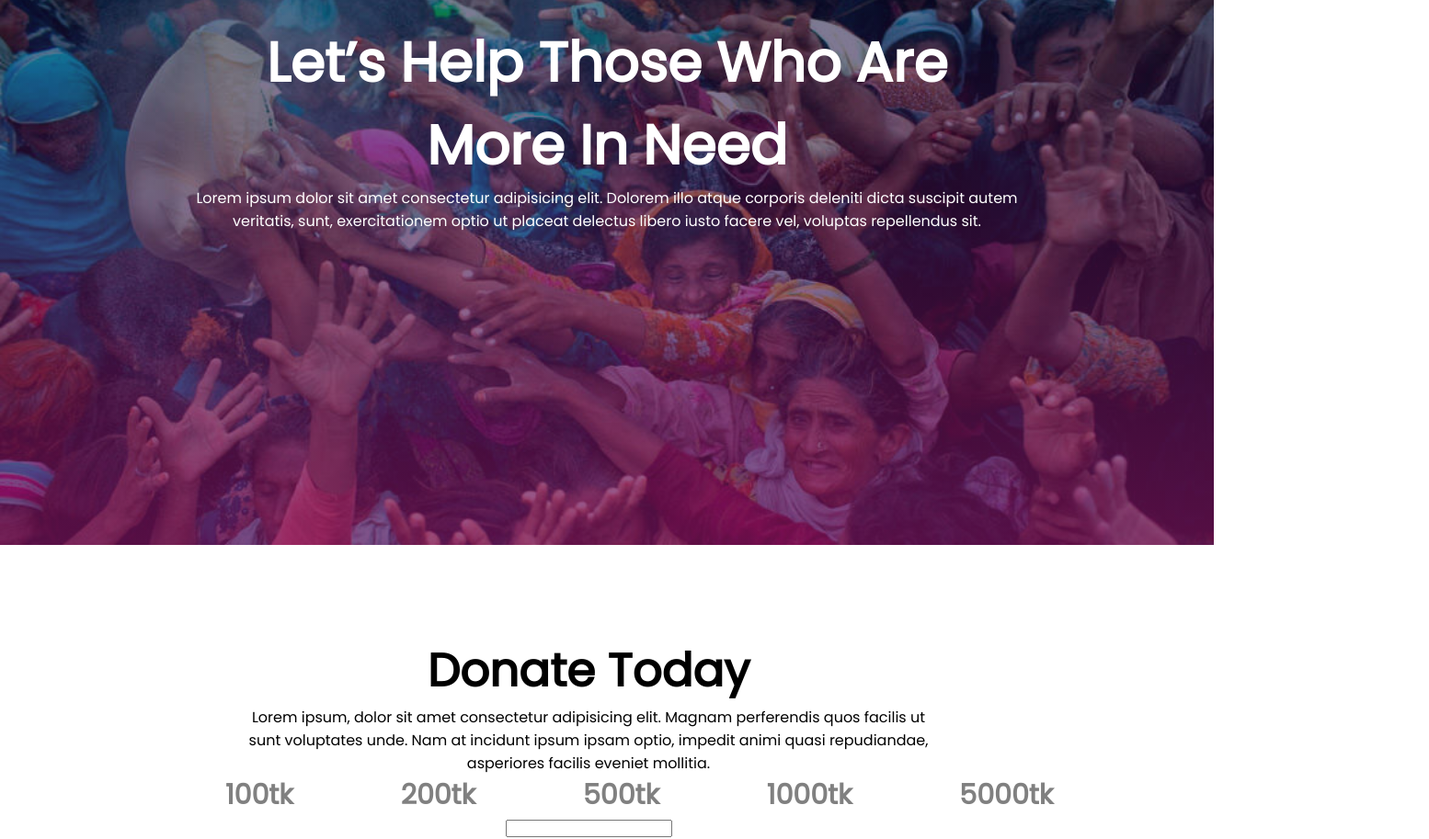
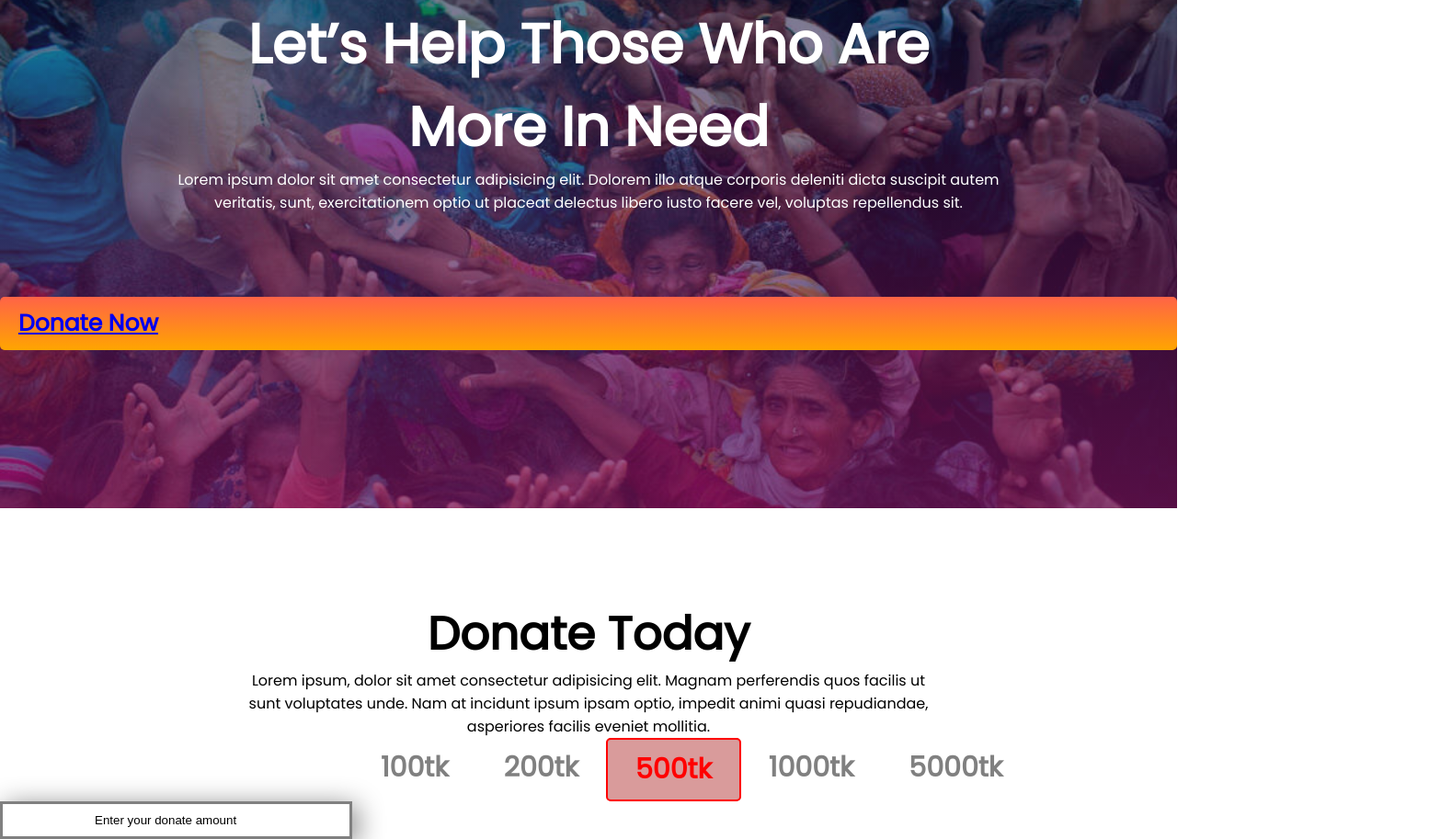
Before and after one commit to Mamun8854/donate-today, a plain HTML site: page index.html in a window 1280 px wide. Shown: the part 47-960 px from the top of the page at 92% size, 1554 px wide, since content can reach past the window. Drawn offline with Linux system fonts and the light colour scheme.

Commit message:
third commit

```diff
--- a/index.html
+++ b/index.html
@@ -16,6 +16,9 @@
             <h1>Let’s Help Those Who Are <br> More In Need</h1>
             <p>Lorem ipsum dolor sit amet consectetur adipisicing elit. Dolorem illo atque corporis deleniti dicta suscipit autem <br> veritatis, sunt, exercitationem optio ut placeat delectus libero iusto facere vel, voluptas repellendus sit.
             </p>
+        </div>
+        <div id="donate-now-button">
+            <a href="www.google.com">Donate Now</a>
         </div>
     </section>
     <section class="main-donate-today">
@@ -40,8 +43,7 @@
                 5000tk
             </div>
         </div>
-        <div id="donate-today-amount-input">
-            <input type="amount">
+        <input id="donate-today-amount-input" type="text" value="Enter your donate amount">
         </div>
     </section>
 </body>
--- a/style.css
+++ b/style.css
@@ -10,19 +10,28 @@ body{
     width: 100%;
     height: 600px;
     background-size: cover;
-    padding: 20px;
+
     color: white;
 }
 .header-text{
     color: white;
     text-align: center;
     padding-top: 50px;
+    padding-bottom: 70px;
+
 }
 .header-text h1{
     font-size: 60px;
 }
-.main-donate-today{
-
+#donate-now-button{
+    text-decoration: none;
+    font-weight: 600;
+    font-size: 25px;
+    color: white;
+    padding: 10px 20px;
+    margin-top: 20px;
+    background-image: linear-gradient(tomato, orange);
+    border-radius: 5px;
 }
 .donate-today-text{
     text-align: center;
@@ -37,31 +46,37 @@ body{
 }
 .donate-today-amount{
     width: 1170px;
+    margin-top: 100px;
     display: flex;
-    margin-left: 10%;
-    margin-right: 5%;
+    padding-left: 30%;
     font-size: 30px;
     font-weight: 600;
     color: gray;
+    margin: auto;
 }
 #first-amount{
-    padding-left: 10%;
+    padding: 10px 30px;
 }
 #second-amount{
-    padding-left: 10%;
+    padding: 10px 30px;
 }
 #third-amount{
-    padding-left: 10%;
+    padding: 10px 30px;
+    border: 2px solid red;
+    color: red;
+    background-color: rgb(217, 155, 155);
+    border-radius: 5px;
+}
+#fourth-amount{
+    padding: 10px 30px;
+}
+#fifth-amount{
+    padding: 10px 30px;
+}
+#donate-today-amount-input{
+    display: inline;
+    padding: 10px 100px;
+    border: 3px solid gray;
+    box-shadow: 5px 5px 30px gray;
 
 }
-#fourth-amount{
-    padding-left: 10%;
-}
-#fifth-amount{
-    padding-left: 10%;
-}
-#donate-today-amount-input{
-    text-align: center;
-    padding-left: 10%;
-    padding-right: 10%;
-}
```
